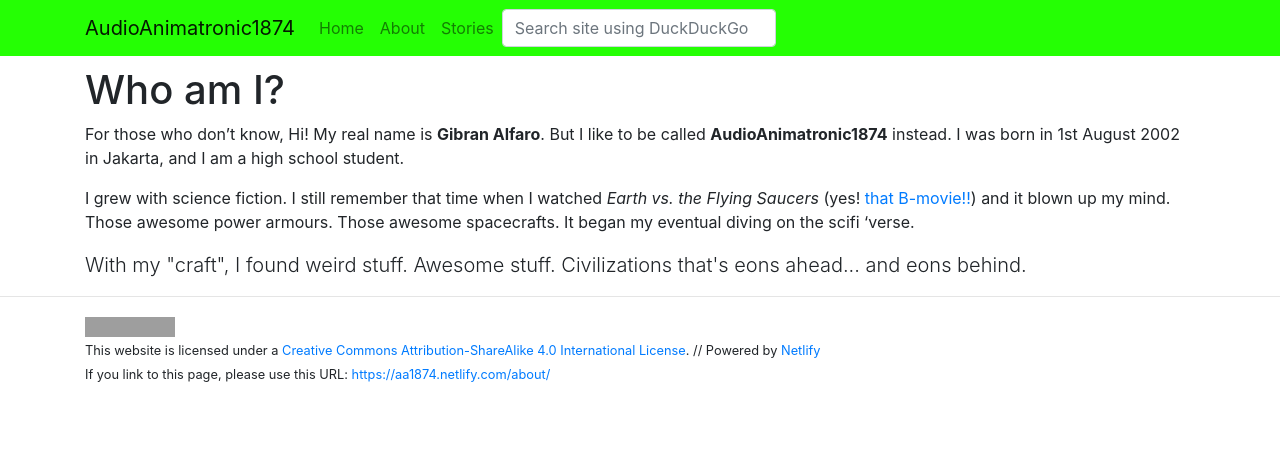
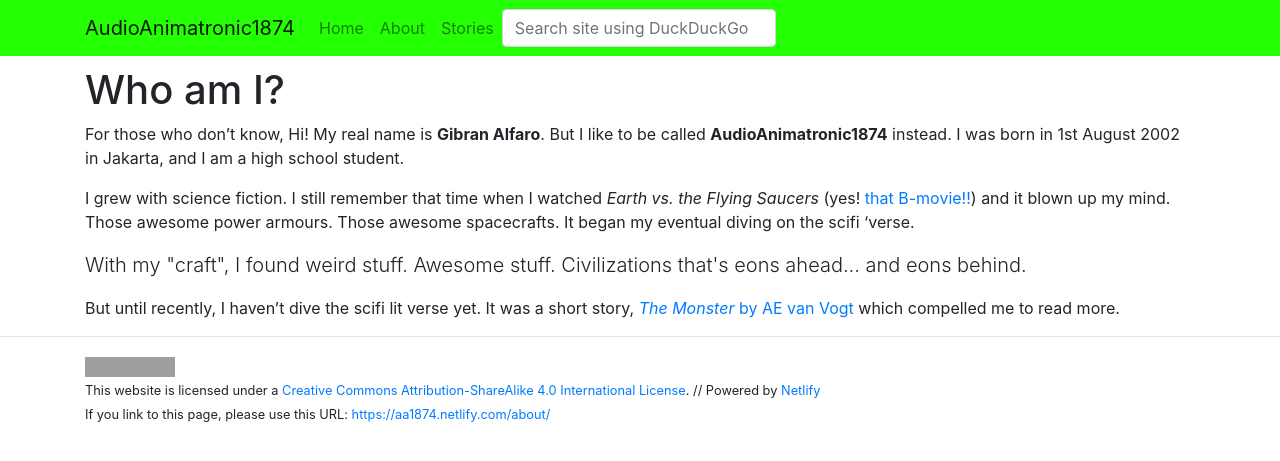
Before and after one commit to aa1874/aa1874site, a Jekyll site: the page built from about.md, in a window 1280 px wide. Shown: the top 461 px of the page. Built offline with Jekyll 4.4.1, drawn with Linux system fonts in a browser that asks for light colours; nearby versions of some CDN libraries; grey boxes are pictures that could not be loaded.

Commit message:
about page

```diff
--- a/about.md
+++ b/about.md
@@ -11,3 +11,5 @@ For those who don't know, Hi! My real name is **Gibran Alfaro**. But I like to b
 I grew with science fiction. I still remember that time when I watched *Earth vs. the Flying Saucers* (yes! [that B-movie!!](https://www.imdb.com/title/tt0049169/)) and it blown up my mind. Those awesome power armours. Those awesome spacecrafts. It began my eventual diving on the scifi 'verse.
 
 <p class="lead">With my "craft", I found weird stuff. Awesome stuff. Civilizations that's eons ahead... and eons behind.</p>
+
+But until recently, I haven't dive the scifi lit verse yet. It was a short story, [*The Monster* by AE van Vogt](https://drive.google.com/open?id=1DOQEQsp3FNBey-qcR9CJ7ULXr7BVz_yN0RNTwrNBmpQ) which compelled me to read more.
```
